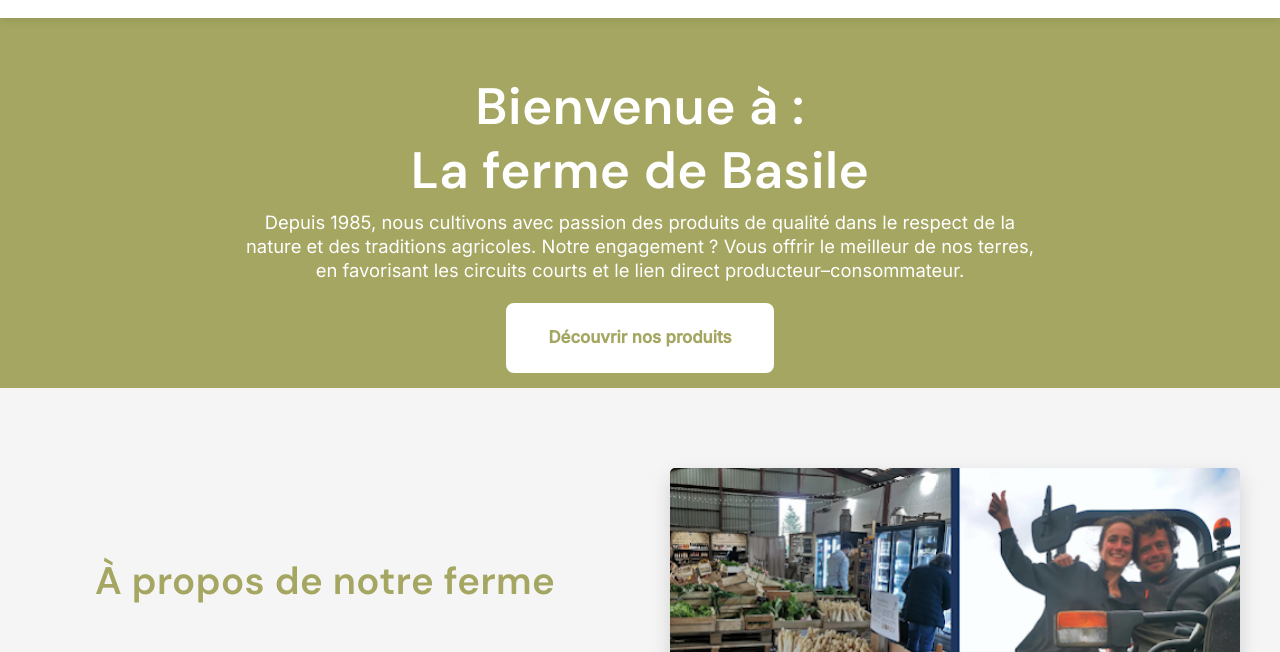
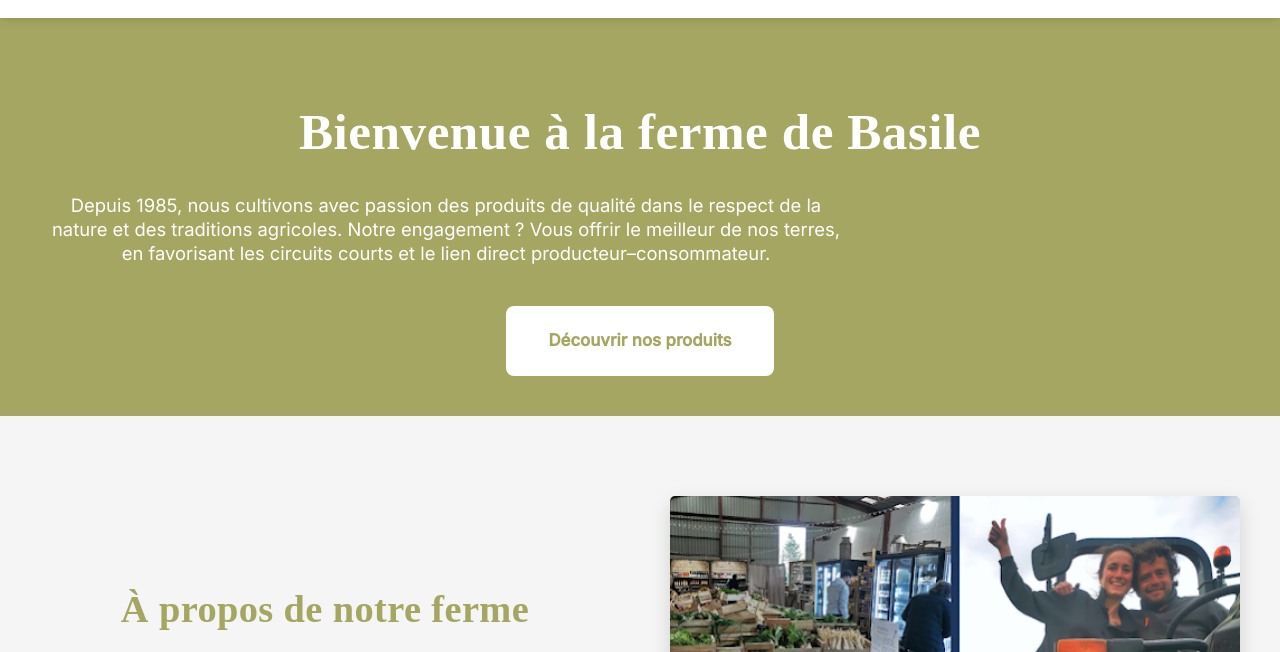
Before and after one commit to Sonia-Devellia/la-ferme-de-basile, a website: page index.html in a window 1280 px wide. Shown: the part 84-736 px from the top of the page. Drawn offline with Linux system fonts and the light colour scheme.

Commit message:
Mise à jour du projet

```diff
--- a/index.html
+++ b/index.html
@@ -67,8 +67,7 @@
   <section class="hero" aria-label="Bandeau d'accueil">
     <div class="hero-overlay">
       <div class="container hero-content">
-        <h1>Bienvenue à : <br>
-         La ferme de Basile</h1>
+        <h1>Bienvenue à la ferme de Basile</h1>
         <p>
           Depuis 1985, nous cultivons avec passion des produits de qualité dans le respect de la nature et des traditions agricoles.
           Notre engagement ? Vous offrir le meilleur de nos terres, en favorisant les circuits courts et le lien direct producteur–consommateur.
--- a/sass/sass.scss
+++ b/sass/sass.scss
@@ -1,7 +1,8 @@
 
 @use "variables" as *;
 @use "mixins" as *;
-@import url('https://fonts.googleapis.com/css2?family=DM+Sans:wght@500;600;700&family=Inter:wght@400;500&display=swap');
+@import url('https://fonts.googleapis.com/css2?family=Playfair+Display:wght@600;700&family=Inter:wght@400;500&display=swap');
+
 
 
 
@@ -321,25 +322,25 @@ img {
 
 .hero {
   background: $green-primary; // #a4a661
-  padding: 15px 20px;
+  padding: $space-lg $space-sm;
   text-align: center;
   color: $white;
 }
 
 .hero h1 {
   @include heading(1);
-  margin-bottom: 8px;
+  margin-bottom: 30px;
 }
 
 .hero p {
   max-width: 800px;
-  margin: 0 auto;
+  margin: 0 30px;
   line-height: 1.3;
 }
 
 .btn--green {
   min-height: 56px;
-  margin-top: 20px;
+  margin-top: 40px;
 }
 
 
@@ -815,12 +816,12 @@ img {
   color: $white;
 
   h1 {
-    margin-bottom: $space-sm;
+    margin-top: 5px;
   }
 
   p {
     max-width: 800px;
-    margin: 0 auto;
+    margin: 0 30px;
     line-height: 1.6;
   }
 
--- a/sass/variables.scss
+++ b/sass/variables.scss
@@ -19,7 +19,7 @@ $space-xxl: 72px;
 // FONTS ACCESSIBLES
 // =============================
 
-$font-headings: 'DM Sans', sans-serif;
+$font-headings: 'Playfair', serif;
 $font-body: 'Inter', sans-serif;
 
 
```
Also changed, not shown: actualites.html (+1 -1 lines), css/style.css, 1 other file.
